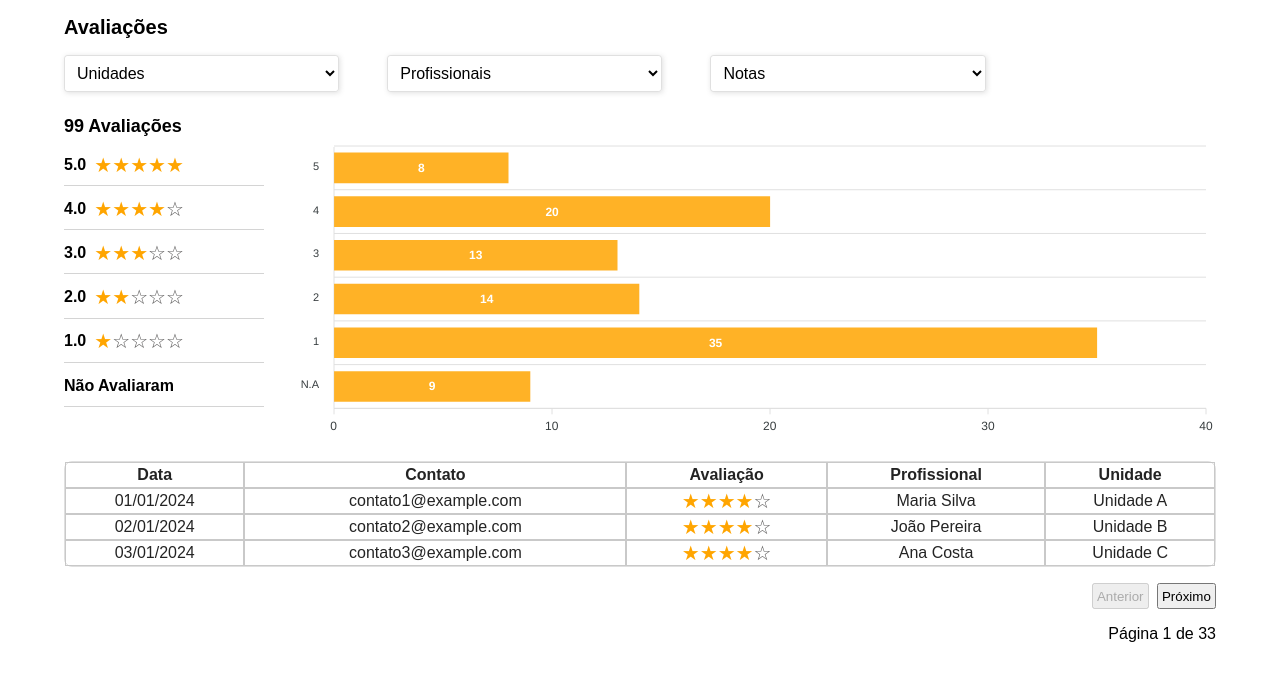
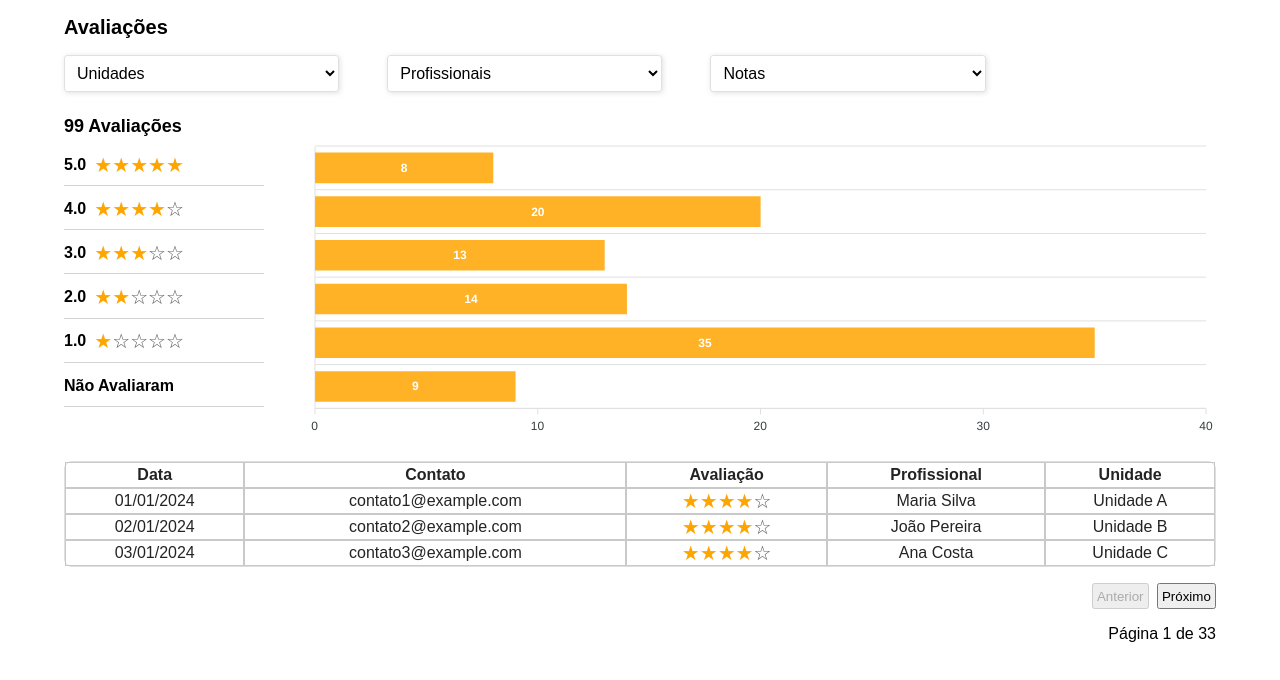
Before and after one commit to jonatasem/graphic-review, a React (Vite) app: page / in a window 1280 px wide. Shown: the top 680 px of the page. Built offline with nearby package versions, Linux system fonts and the light colour scheme.

Commit message:
fix: removendo categoria no dashboard

```diff
--- a/src/pages/Dashboard.jsx
+++ b/src/pages/Dashboard.jsx
@@ -17,7 +17,7 @@ export default function Dashboard({ comments }){
             }
         });
 
-        const categories = ["5", "4", "3", "2", "1", "N.A"];
+        const categories = ["", "", "", "", "", ""];
         const data = [...ratingsCount, notRatedCount];
 
         return {
```
